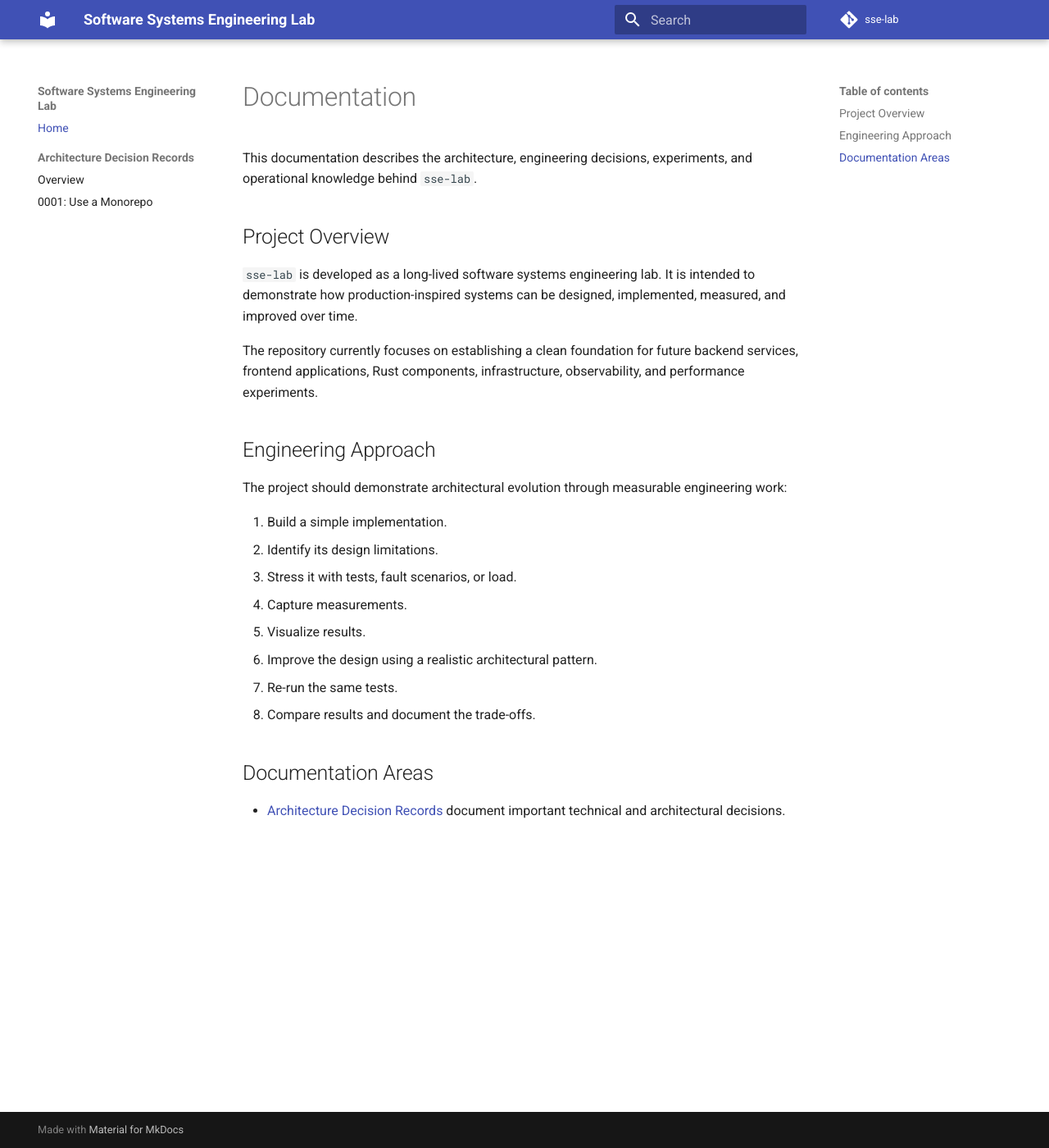
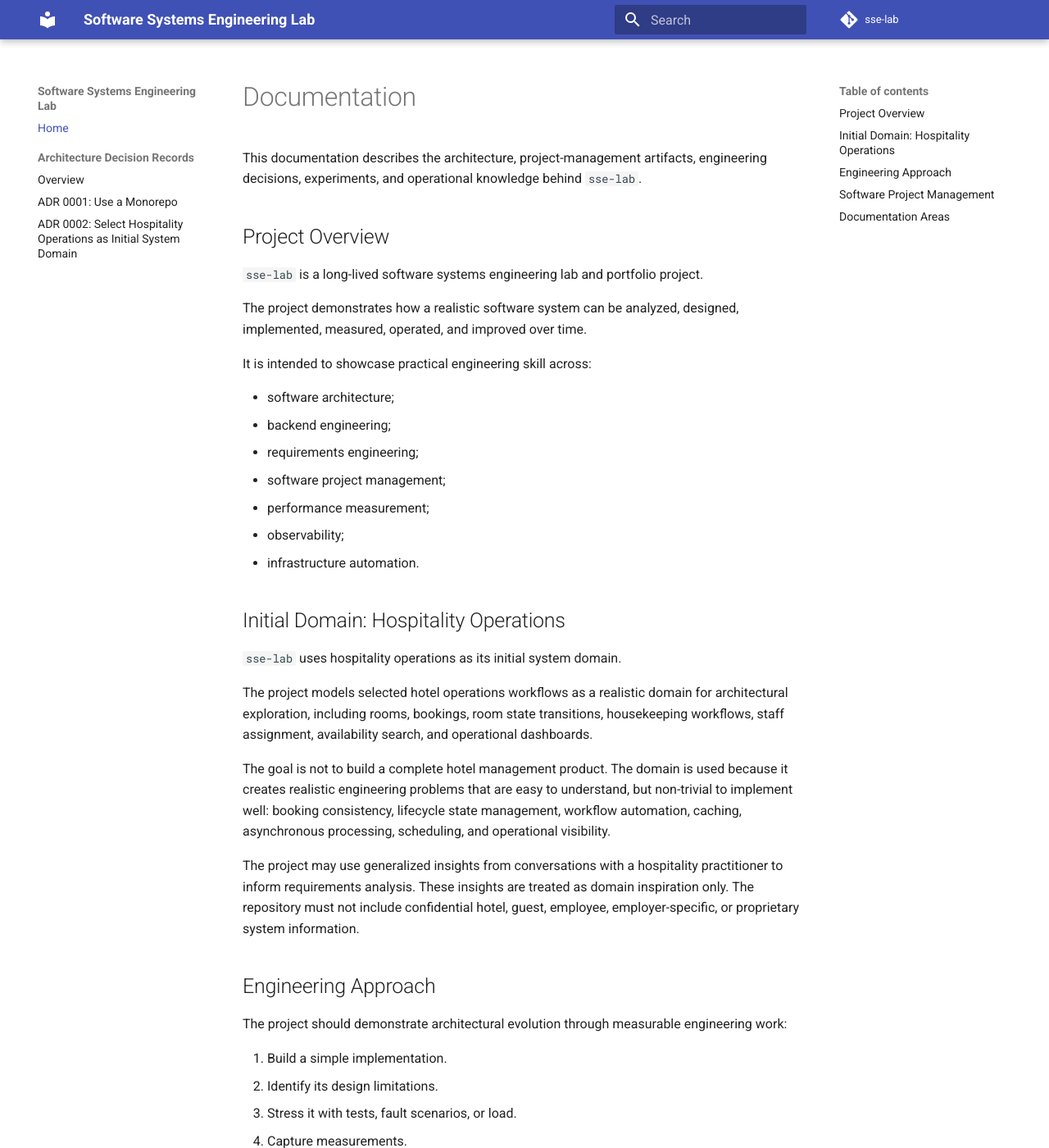
Before and after one commit to Tom-Waw/sse-lab, an MkDocs documentation site: the page built from docs/src/index.md, in a window 1280 px wide and 1400 px high. Shown: the whole window at 82% size. Built offline with MkDocs 1.6.1 and Material for MkDocs 9.7.7, drawn with Linux system fonts in a browser that asks for light colours; comment, search, counter and statistics services are not loaded; some of the changed text lies outside the part shown.

Commit message:
docs(domain): clarify project identity and domain

```diff
--- a/docs/mkdocs.yml
+++ b/docs/mkdocs.yml
@@ -18,7 +18,8 @@ nav:
   - Home: index.md
   - Architecture Decision Records:
       - Overview: adr/index.md
-      - "0001: Use a Monorepo": adr/0001-use-a-monorepo.md
+      - "ADR 0001: Use a Monorepo": adr/0001-use-a-monorepo.md
+      - "ADR 0002: Select Hospitality Operations as Initial System Domain": adr/0002-select-initial-system-domain.md
 
 markdown_extensions:
   - admonition
--- a/docs/src/index.md
+++ b/docs/src/index.md
@@ -1,12 +1,32 @@
 # Documentation
 
-This documentation describes the architecture, engineering decisions, experiments, and operational knowledge behind `sse-lab`.
+This documentation describes the architecture, project-management artifacts, engineering decisions, experiments, and operational knowledge behind `sse-lab`.
 
 ## Project Overview
 
-`sse-lab` is developed as a long-lived software systems engineering lab. It is intended to demonstrate how production-inspired systems can be designed, implemented, measured, and improved over time.
+`sse-lab` is a long-lived software systems engineering lab and portfolio project.
 
-The repository currently focuses on establishing a clean foundation for future backend services, frontend applications, Rust components, infrastructure, observability, and performance experiments.
+The project demonstrates how a realistic software system can be analyzed, designed, implemented, measured, operated, and improved over time.
+
+It is intended to showcase practical engineering skill across:
+
+- software architecture;
+- backend engineering;
+- requirements engineering;
+- software project management;
+- performance measurement;
+- observability;
+- infrastructure automation.
+
+## Initial Domain: Hospitality Operations
+
+`sse-lab` uses hospitality operations as its initial system domain.
+
+The project models selected hotel operations workflows as a realistic domain for architectural exploration, including rooms, bookings, room state transitions, housekeeping workflows, staff assignment, availability search, and operational dashboards.
+
+The goal is not to build a complete hotel management product. The domain is used because it creates realistic engineering problems that are easy to understand, but non-trivial to implement well: booking consistency, lifecycle state management, workflow automation, caching, asynchronous processing, scheduling, and operational visibility.
+
+The project may use generalized insights from conversations with a hospitality practitioner to inform requirements analysis. These insights are treated as domain inspiration only. The repository must not include confidential hotel, guest, employee, employer-specific, or proprietary system information.
 
 ## Engineering Approach
 
@@ -16,11 +36,38 @@ The project should demonstrate architectural evolution through measurable engine
 2. Identify its design limitations.
 3. Stress it with tests, fault scenarios, or load.
 4. Capture measurements.
-5. Visualize results.
-6. Improve the design using a realistic architectural pattern.
-7. Re-run the same tests.
-8. Compare results and document the trade-offs.
+5. Improve the design using a deliberate architectural change.
+6. Re-run the same tests.
+7. Compare results.
+8. Document the trade-offs.
+
+This approach allows the repository to show not only final solutions, but also the reasoning and evidence behind architectural improvements.
+
+## Software Project Management
+
+`sse-lab` will also demonstrate practical software project management.
+
+Before major implementation work, the project should define:
+
+- project vision;
+- stakeholders;
+- requirements approach;
+- scope boundaries;
+- risks and assumptions;
+- roadmap and milestones;
+- architecture decisions.
+
+These artifacts should remain lightweight and useful. They should guide the engineering work rather than become academic overhead.
 
 ## Documentation Areas
 
 - [Architecture Decision Records](adr/index.md) document important technical and architectural decisions.
+
+Future documentation areas may include:
+
+- project vision and scope;
+- stakeholder analysis;
+- requirements engineering notes;
+- architecture overview;
+- operational runbooks;
+- benchmark results.
```
Also changed, not shown: CONTRIBUTING.md (+8 -1 lines), docs/src/adr/0002-select-initial-system-domain.md (added, +116 -0 lines), docs/src/adr/index.md (+12 -5 lines), README.md.
